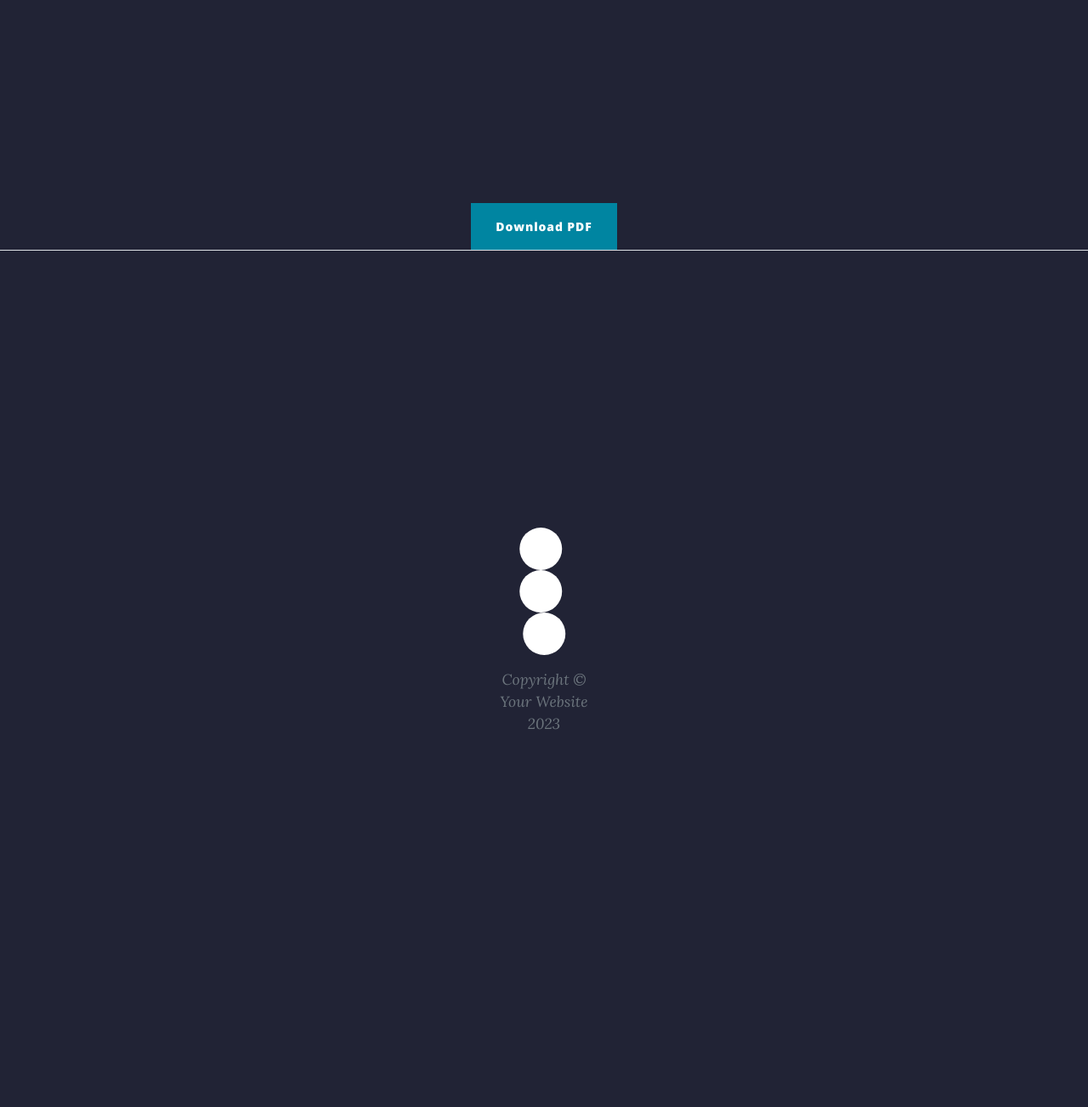
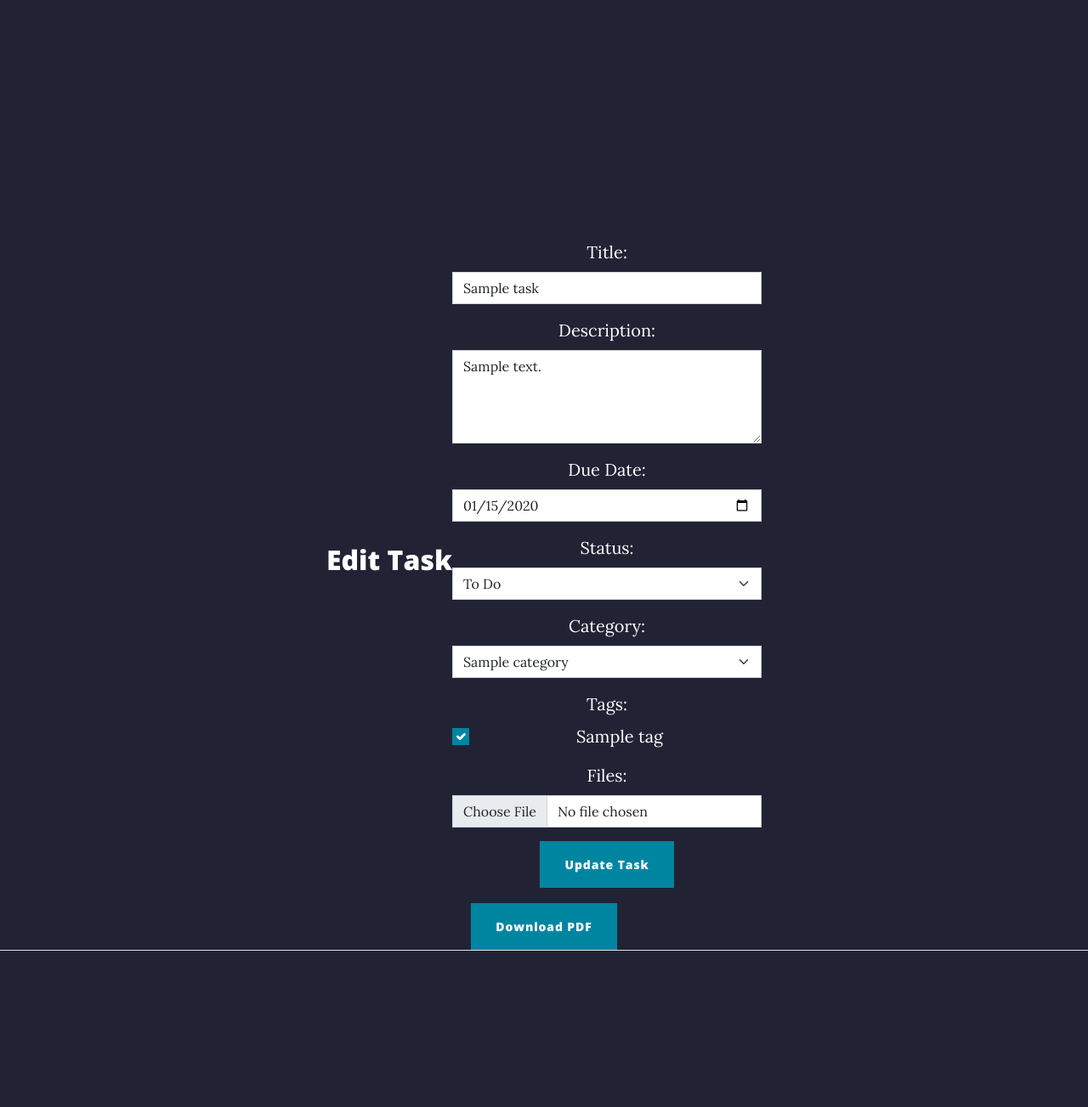
Before and after one commit to MrSinaxx/MaktabCW, a Django app: page /task/1/ in a window 1280 px wide. Shown: the part 2633-3936 px from the top of the page at 85% size. Before the commit the page ends 3492 px from the top, so only its background shows below. Run offline with Django 4.2, Linux system fonts and the light colour scheme; tables that the repository leaves empty hold one stand-in row (values such as "Sample post"); some libraries are stand-ins or nearby versions.

Commit message:
added edit task

```diff
--- a/CW15/task_manager/tasks/templates/task.html
+++ b/CW15/task_manager/tasks/templates/task.html
@@ -144,5 +144,57 @@
     <button type="submit" class="btn btn-primary">Create Tag</button>
   </form>
 </div>
-  <a href="{% url 'show_pdf' task.id %}" class="btn btn-primary" target="_blank">Download PDF</a>
+
+
+<div class="container mt-4">
+  <h2>Edit Task</h2>
+  <form method="post" action="{% url 'update_task' task.id %}">
+    {% csrf_token %}
+    <div class="mb-3">
+      <label for="title" class="form-label">Title:</label>
+      <input type="text" class="form-control" id="title" name="title" value="{{ task.title }}" required>
+    </div>
+    <div class="mb-3">
+      <label for="description" class="form-label">Description:</label>
+      <textarea class="form-control" id="description" name="description" rows="4" required>{{ task.description }}</textarea>
+    </div>
+    <div class="mb-3">
+      <label for="due_date" class="form-label">Due Date:</label>
+      <input type="date" class="form-control" id="due_date" name="due_date" value="{{ task.due_date|date:'Y-m-d' }}" required>
+    </div>
+    <div class="mb-3">
+      <label for="status" class="form-label">Status:</label>
+      <select class="form-select" id="status" name="status" required>
+        {% for choice in task.STATUS_CHOICES %}
+          <option value="{{ choice.0 }}" {% if choice.0 == task.status %}selected{% endif %}>{{ choice.1 }}</option>
+        {% endfor %}
+      </select>
+    </div>
+    <div class="mb-3">
+      <label for="category" class="form-label">Category:</label>
+      <select class="form-select" id="category" name="category" required>
+        {% for category in categories %}
+          <option value="{{ category.id }}" {% if category.id == task.category.id %}selected{% endif %}>{{ category.name }}</option>
+        {% endfor %}
+      </select>
+    </div>
+    <div class="mb-3">
+      <label for="tags" class="form-label">Tags:</label>
+      {% for tag in tags %}
+        <div class="form-check">
+          <input type="checkbox" class="form-check-input" id="tag_{{ tag.id }}" name="tags" value="{{ tag.id }}"
+            {% if tag in task.tags.all %}checked{% endif %}>
+          <label class="form-check-label" for="tag_{{ tag.id }}">{{ tag.name }}</label>
+        </div>
+      {% endfor %}
+    </div>
+    <div class="mb-3">
+      <label for="files" class="form-label">Files:</label>
+      <input type="file" id="files" name="files" class="form-control">
+    </div>
+    <button type="submit" class="btn btn-primary">Update Task</button>
+  </form>
+</div>
+
+<a href="{% url 'show_pdf' task.id %}" class="btn btn-primary" target="_blank">Download PDF</a>
 {% endblock %}
--- a/CW15/task_manager/tasks/urls.py
+++ b/CW15/task_manager/tasks/urls.py
@@ -25,6 +25,7 @@ urlpatterns = [
         views.update_category,
         name="update_category",
     ),
+    path("task/<int:task_id>/update/", views.update_task, name="update_task"),
 ]
 
 
--- a/CW15/task_manager/tasks/views.py
+++ b/CW15/task_manager/tasks/views.py
@@ -30,8 +30,12 @@ def search(request):
 
 
 def task(request, task_id):
-    task = Task.objects.get(id=task_id)
-    return render(request, "task.html", {"task": task})
+    task = get_object_or_404(Task, pk=task_id)
+    categories = Category.objects.all()
+    tags = Tag.objects.all()
+    return render(
+        request, "task.html", {"task": task, "categories": categories, "tags": tags}
+    )
 
 
 def task_page(request):
@@ -235,3 +239,39 @@ def update_category(request, category_id):
         return redirect("category_detail", category_id=category_id)
 
     return render(request, "category_detail.html", {"category": category})
+
+
+def update_task(request, task_id):
+    task = get_object_or_404(Task, id=task_id)
+
+    if request.method == "POST":
+        title = request.POST.get("title")
+        description = request.POST.get("description")
+        due_date = request.POST.get("due_date")
+        status = request.POST.get("status")
+        category_id = request.POST.get("category")
+        tags_ids = request.POST.getlist("tags")
+
+        category = Category.objects.get(id=category_id)
+        tags = Tag.objects.filter(id__in=tags_ids)
+
+        task.title = title
+        task.description = description
+        task.due_date = due_date
+        task.status = status
+        task.category = category
+        task.tags.set(tags)
+
+        if request.FILES.get("files"):
+            task.files = request.FILES["files"]
+
+        task.save()
+
+        return redirect("task", task_id)
+
+    categories = Category.objects.all()
+    tags = Tag.objects.all()
+
+    return render(
+        request, "task.html", {"task": task, "categories": categories, "tags": tags}
+    )
```
